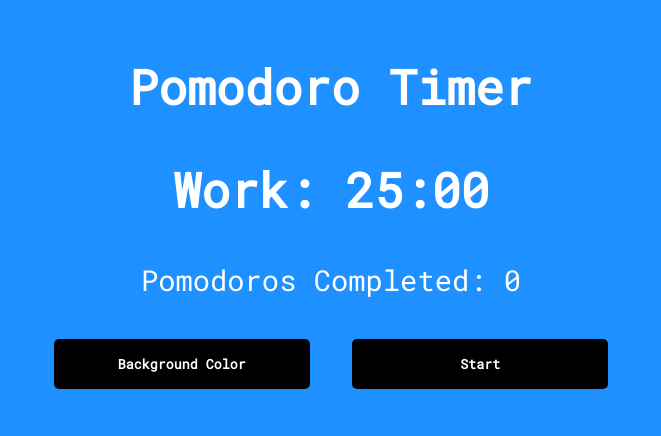
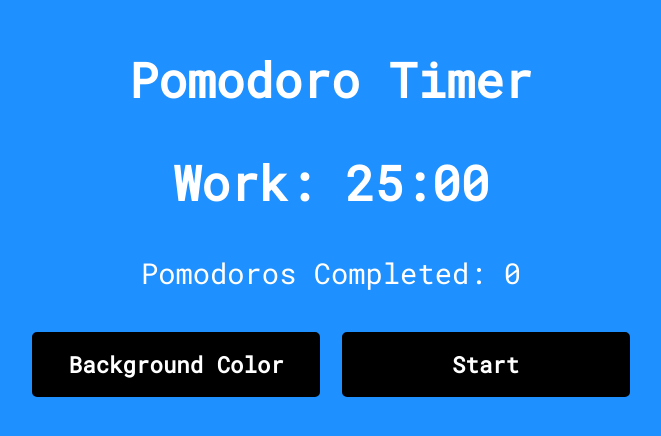
Before and after one commit to mtrew2015/react-pomodoro-timer, a React (Create React App) app in the folder pomodoro/: page / in a window 1280 px wide. Shown: the part 178-614 px from the top of the page, without its empty margins (309-970 px from the left). Built offline with nearby package versions, Linux system fonts and the light colour scheme.

Commit message:
increase button font

```diff
--- a/pomodoro/src/App.scss
+++ b/pomodoro/src/App.scss
@@ -55,7 +55,6 @@ $tablet: "only screen and (max-width : 600px)";
   @media #{$tablet} {
     width: 75%;
   }
-
   margin: 20px;
   display: flex;
   width: 50%;
@@ -63,18 +62,22 @@ $tablet: "only screen and (max-width : 600px)";
   button{
     @media #{$tablet} {
       width: 45%;
-      height: 50px;
+      height: 55px;
+      font-size: 1rem;
     }
-
+    font-size: 1.4rem;
     color: white;
     background-color: black;
     font-weight: bolder;
-    height: 50px;
-    width: 40%;
+    height: 65px;
+    width: 45%;
     border: 2px solid black;
     border-radius: 5px;
     &:hover{
-      font-size: 16px;
+      @media #{$tablet}{
+        font-size: 1.2rem;
+      }
+      font-size: 1.6rem;
       cursor: pointer;
     }
   }
```
